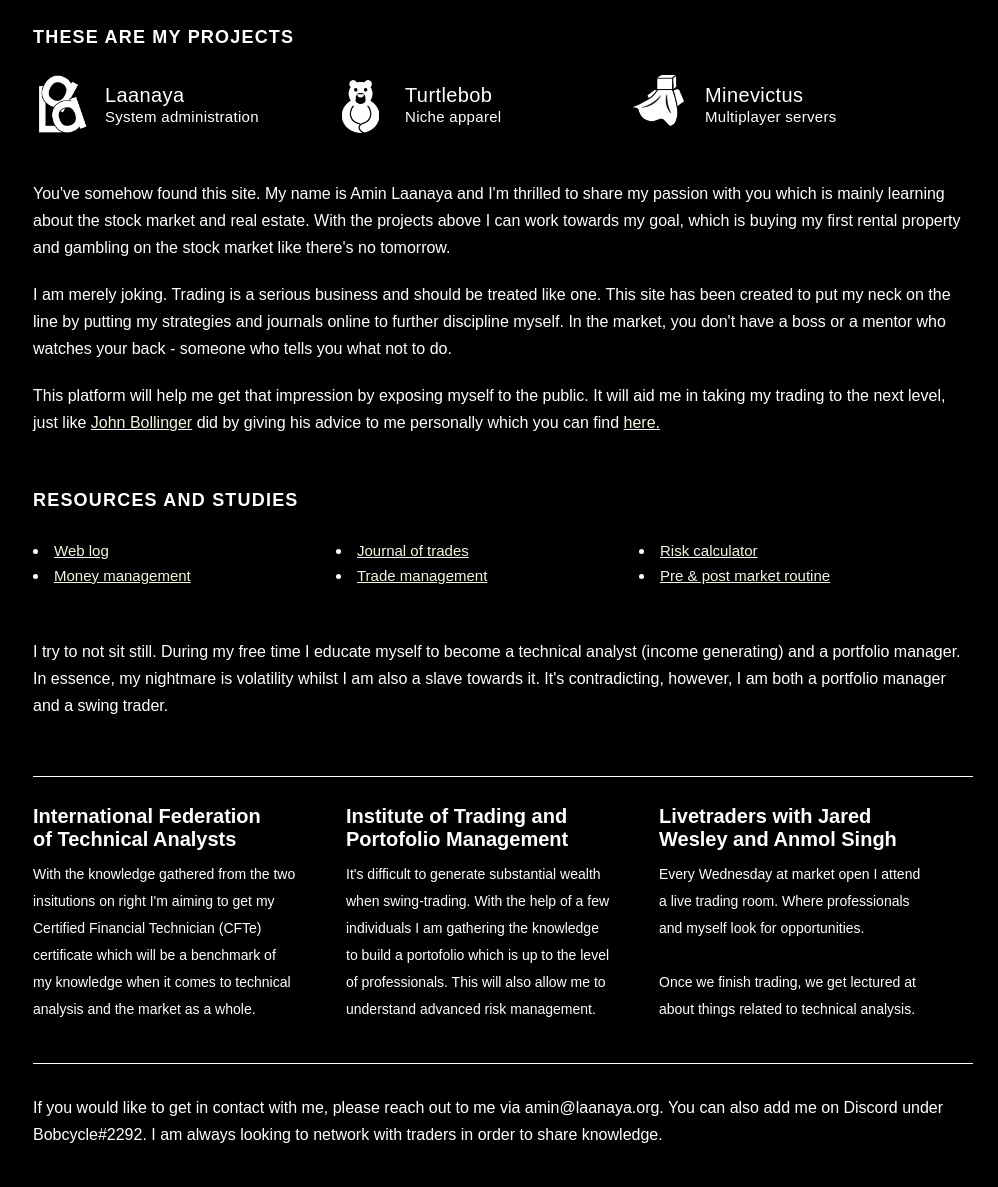
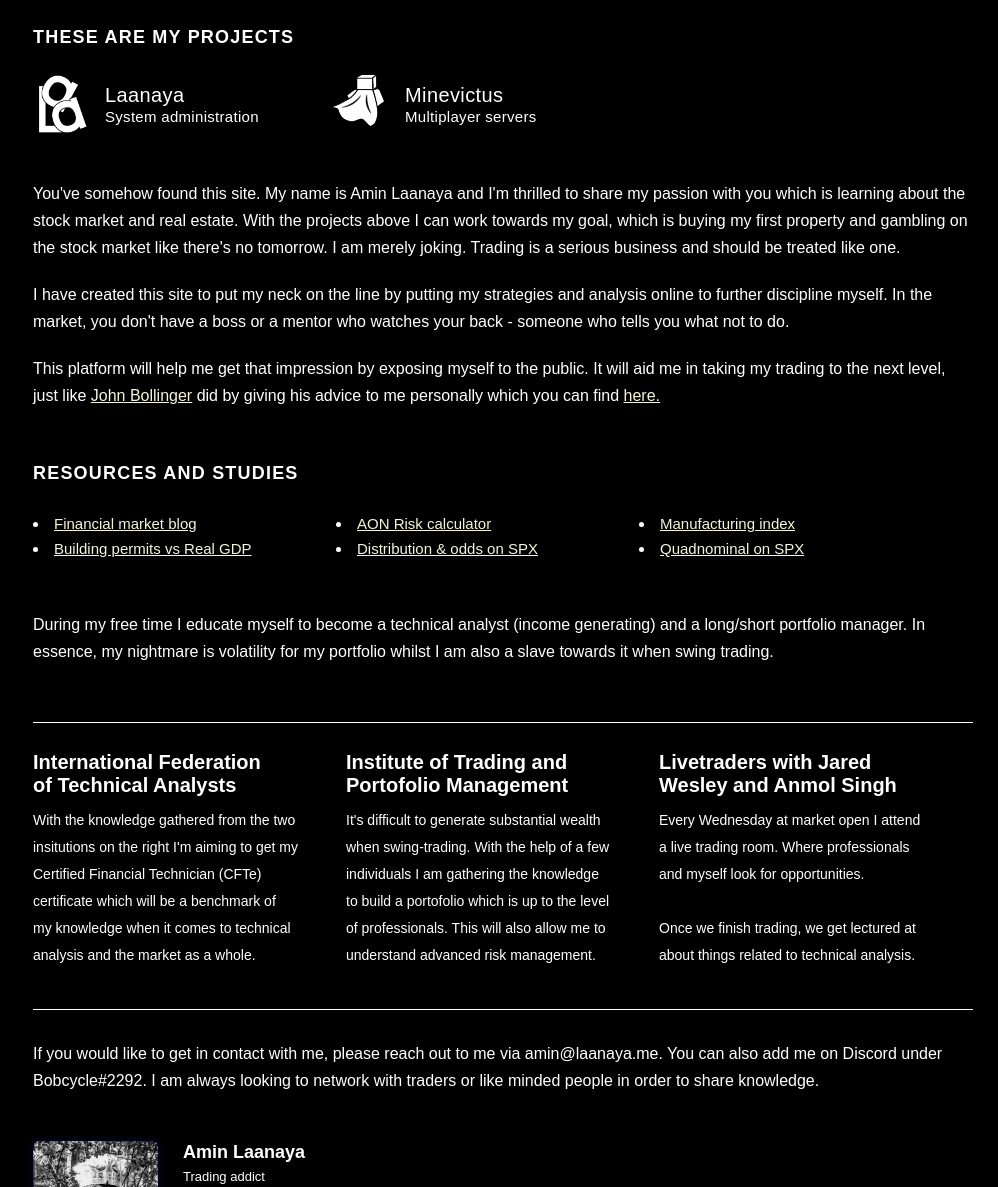
Before and after one commit to Bobcycle/Website, a plain HTML site: page index.html in a window 1280 px wide. Shown: the part 183-1370 px from the top of the page, without its empty margins (137-1135 px from the left). Drawn offline with Linux system fonts and the light colour scheme; a script that the page names is missing.

Commit message:
Update index.html

```diff
--- a/index.html
+++ b/index.html
@@ -87,11 +87,6 @@
 					<h3 class="heading-2">Laanaya</h3>
 					<div class="text-block-2">System administration</div>
 				</li>
-				<li class="list-item turtlebob">
-					<a href="https://turtlebob.com" aria-label="Turtlebob" rel="noreferrer" target="_blank" class="link-company w-inline-block"></a>
-					<h3 class="heading-2">Turtlebob</h3>
-					<div class="text-block-2">Niche apparel</div>
-				</li>
 				<li class="list-item minevictus">
 					<a href="https://minevict.us" aria-label="Minevictus" rel="noreferrer" target="_blank" class="link-company w-inline-block"></a>
 
@@ -100,29 +95,30 @@
 				</li>
 			</ul>
 		</div>
-		<p class="paragraph-3">You&#39;ve somehow found this site. My name is Amin Laanaya and I&#39;m thrilled to share my passion with you which is mainly learning about the stock market and real estate. With the projects above I can work towards my goal, which is buying my first rental property and gambling on the stock market like there&#39;s no tomorrow.</p>
-		<p class="paragraph-3">I am merely joking. Trading is a serious business and should be treated like one. This site has been created to put my neck on the line by putting my strategies and journals online to further discipline myself. In the market, you don&#39;t have a boss or a mentor who watches your back - someone who tells you what not to do.</p>
+		<p class="paragraph-3">You&#39;ve somehow found this site. My name is Amin Laanaya and I&#39;m thrilled to share my passion with you which is learning about the stock market and real estate. With the projects above I can work towards my goal, which is buying my first property and gambling on the stock market like there&#39;s no tomorrow. I am merely joking. Trading is a serious business and should be treated like one.</p>
+		<p class="paragraph-3">I have created this site to put my neck on the line by putting my strategies and analysis online to further discipline myself. In the market, you don&#39;t have a boss or a mentor who watches your back - someone who tells you what not to do.</p>
 		<p class="paragraph-3">This platform will help me get that impression by exposing myself to the public. It will aid me in taking my trading to the next level, just like <a class="linkage" href="https://www.google.com/search?q=john+bollinger" target="_blank">John Bollinger</a> did by giving his advice to me personally which you can find <a class="linkage" href="assets/audio.mp3" target="_blank">here.</a></p>
 		<p></p>
 		<div>
 			<h2 class="heading3">Resources and studies</h2>
 			<ul class="unordered-list-2 w-clearfix ul-resources">
-				<li class="list-item-3"><a class="linkage" href="https://blog.laanaya.me/" rel="noreferrer" target="_blank">Web log</a></li>
-				<li class="list-item-3"><a class="linkage" href="https://journal.laanaya.me/" rel="noreferrer" target="_blank">Journal of trades</a></li>
-				<li class="list-item-3"><a class="linkage" href="https://docs.google.com/spreadsheets/d/1fzxWLHejqpR7hFrEkG6fMDU2nLqJXx97_eg7_xoDw5Y/edit#gid=747197971" rel="noreferrer" target="_blank">Risk calculator</a></li>
-				<li class="list-item-3"><a class="linkage" href="404" rel="noreferrer" target="_blank">Money management</a></li>
-				<li class="list-item-3"><a class="linkage" href="404" rel="noreferrer" target="_blank">Trade management</a></li>
-				<li class="list-item-3"><a class="linkage" href="404" rel="noreferrer" target="_blank">Pre &amp; post market routine</a></li>
+				<li class="list-item-3"><a class="linkage" href="https://blog.laanaya.me/" rel="noreferrer" target="_blank">Financial market blog</a></li>
+				<li class="list-item-3"><a class="linkage" href="https://docs.google.com/spreadsheets/d/1fzxWLHejqpR7hFrEkG6fMDU2nLqJXx97_eg7_xoDw5Y/edit#gid=747197971" rel="noreferrer" target="_blank">AON Risk calculator</a></li>
+				<li class="list-item-3"><a class="linkage" href="https://docs.google.com/spreadsheets/d/1cuFB09d6S87P-UnRdO405_dQ-yTlAetvZx32BF-JmBA/edit?usp=sharing" rel="noreferrer" target="_blank">Manufacturing index</a></li>
+				<li class="list-item-3"><a class="linkage" href="https://docs.google.com/spreadsheets/d/1oj0Q7we6bKv29LjosydIqSY6yBte5m9oFECcVRnuF6k/edit?usp=sharing" rel="noreferrer" target="_blank">Building permits vs Real GDP</a></li>
+				<li class="list-item-3"><a class="linkage" href="https://docs.google.com/spreadsheets/d/1qgd2sbCmF5WZq7Xpc0_oMsjiO_p3YGyH/edit?usp=sharing&ouid=114574930394542133840&rtpof=true&sd=true" rel="noreferrer" target="_blank">Distribution & odds on SPX</a></li>
+				<li class="list-item-3"><a class="linkage" href="https://docs.google.com/spreadsheets/d/1qm-tvdXY1835ggQUiKIrE_r4mTJsJ1fYJtLQnNeOdOU/edit?usp=sharing" rel="noreferrer" target="_blank">Quadnominal on SPX</a></li>
+			</ul>
 			</ul>
 			</div>
 			<div>
-			<p class="paragraph-3">I try to not sit still. During my free time I educate myself to become a technical analyst (income generating) and a portfolio manager. In essence, my nightmare is volatility whilst I am also a slave towards it. It's contradicting, however, I am both a portfolio manager and a swing trader.<br><br></p>
+			<p class="paragraph-3">During my free time I educate myself to become a technical analyst (income generating) and a long/short portfolio manager. In essence, my nightmare is volatility for my portfolio whilst I am also a slave towards it when swing trading.<br><br></p>
 		</div>
 		<div>
 			<ul class="unordered-list-3 w-clearfix">
 				<li class="list-item-4">
 					<h3 class="heading-5">International Federation <br>of Technical Analysts</br></h3>
-					<p class="paragraph-2">With the knowledge gathered from the two insitutions on right I'm aiming to get my Certified Financial Technician (CFTe) certificate which will be a benchmark of my knowledge when it comes to technical analysis and the market as a whole.</p>
+					<p class="paragraph-2">With the knowledge gathered from the two insitutions on the right I'm aiming to get my Certified Financial Technician (CFTe) certificate which will be a benchmark of my knowledge when it comes to technical analysis and the market as a whole.</p>
 				</li>
 				<li class="list-item-4">
 					<h3 class="heading-5">Institute of Trading and Portofolio Management</h3>
@@ -135,7 +131,7 @@
 			</ul>
 		</div>
 		<div>
-			<p class="paragraph-3">If you would like to get in contact with me, please reach out to me via amin@laanaya.org. You can also add me on Discord under Bobcycle#2292. I am always looking to network with traders in order to share knowledge.<br><br></p>
+			<p class="paragraph-3">If you would like to get in contact with me, please reach out to me via amin@laanaya.me. You can also add me on Discord under Bobcycle#2292. I am always looking to network with traders or like minded people in order to share knowledge.<br><br></p>
 		</div>
 		<img alt="Amin Laanaya" class="portrait" sizes="(max-width: 479px) 100vw, 125px" src="assets/amin-laanaya.jpg" srcset="assets/amin-laanaya.jpg 500w, assets/amin-laanaya.jpg 800w, assets/amin-laanaya.jpg 922w" width="125" />
 		<p class="bio-text amin"><strong class="name">Amin Laanaya </strong>
```
